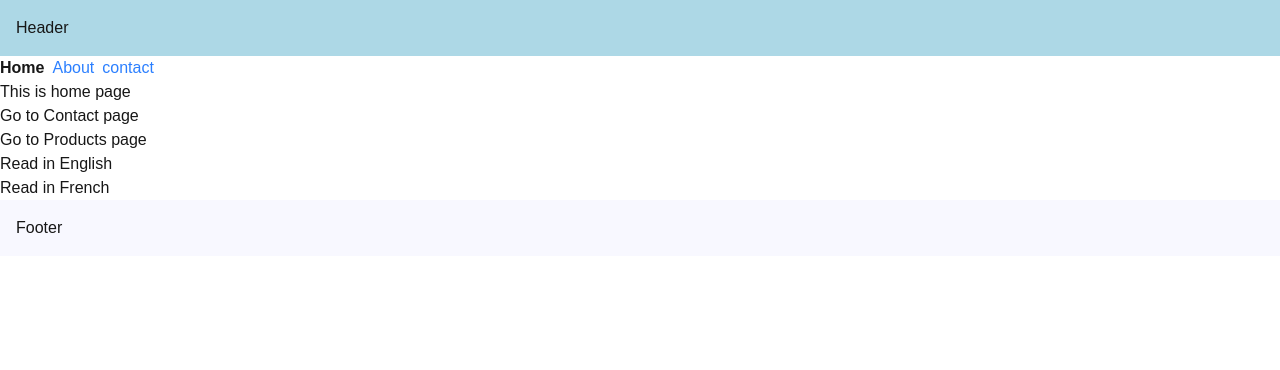
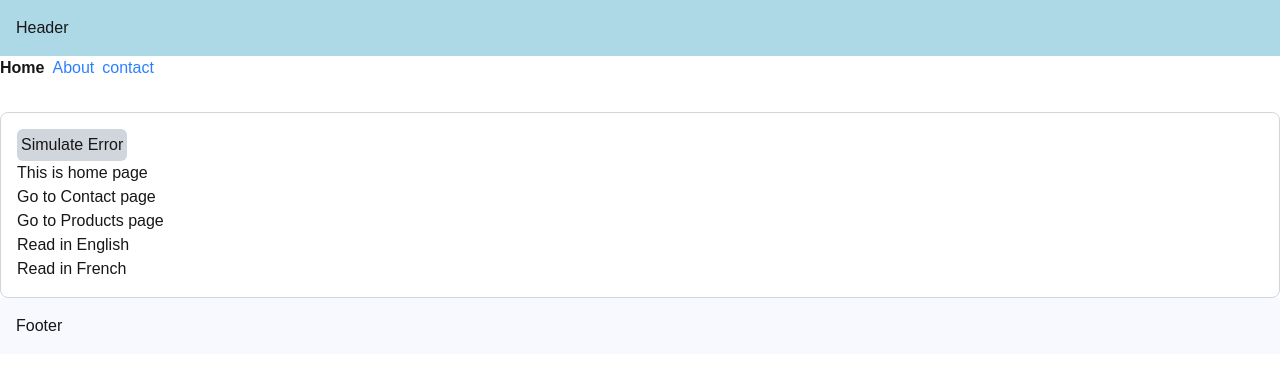
Before and after one commit to mdmusharruf13/nextjs-learning, a Next.js app in the folder nextjs-15_ce/: page / in a window 1280 px wide. Shown: the top 370 px of the page. Built offline with nearby package versions, Linux system fonts and the light colour scheme.

Commit message:
Handling global errors in next.js

```diff
--- /dev/null
+++ b/nextjs-15_ce/src/app/error-wrapper.tsx
@@ -0,0 +1,40 @@
+"use client";
+
+import { useState } from "react";
+
+interface WrapperProps {
+    children: React.ReactNode
+}
+
+const ErrorSimulator = ({message = 'An error occured'} : {
+    message?: string
+}) => {
+    const [error, setError] = useState(false);
+
+    if(error) {
+        throw new Error(message ||"error due to click of button");
+    }
+
+    return (
+        <section>
+            <button
+                title="Simulate error"
+                className="bg-gray-300 p-1 rounded-md cursor-pointer"
+                onClick={() => setError(true)}
+            >Simulate Error</button>
+        </section>
+    )
+}
+
+export default function ErrorWrapper({children}: WrapperProps) {
+
+
+    return (
+        <section className="flex flex-col rounded-lg mt-8 p-4 border border-gray-300">
+            <section>
+                <ErrorSimulator message="Simulated error in root layout" />
+            </section>
+            {children}
+        </section>
+    )
+}
--- /dev/null
+++ b/nextjs-15_ce/src/app/global-error.tsx
@@ -0,0 +1,13 @@
+"use client";
+
+export default function GlobalError() {
+    return (
+        <section className="flex flex-col items-center justify-center min-h-screen">
+            <h2 className="text-2xl font-bold mb-4">Something went wrong</h2>
+            <button
+                onClick={() => window.location.reload()}
+                className="bg-gray-300 rounded-md p-1 cursor-pointer"
+            >Refresh</button>
+        </section>
+    )
+}
--- a/nextjs-15_ce/src/app/layout.tsx
+++ b/nextjs-15_ce/src/app/layout.tsx
@@ -2,6 +2,7 @@ import type { Metadata } from "next";
 import { Geist, Geist_Mono } from "next/font/google";
 import "./globals.css";
 import NavBar from "@/components/NavBar";
+import ErrorWrapper from "./error-wrapper";
 
 const geistSans = Geist({
   variable: "--font-geist-sans",
@@ -39,7 +40,9 @@ export default function RootLayout({
 
         </header>
           <NavBar />
+        <ErrorWrapper>
         {children}
+        </ErrorWrapper>
         <footer style={{
           backgroundColor: 'ghostwhite',
           padding: "1rem"
```
Also changed, not shown: 1 other file (tests, documents, lock files or other folders).
